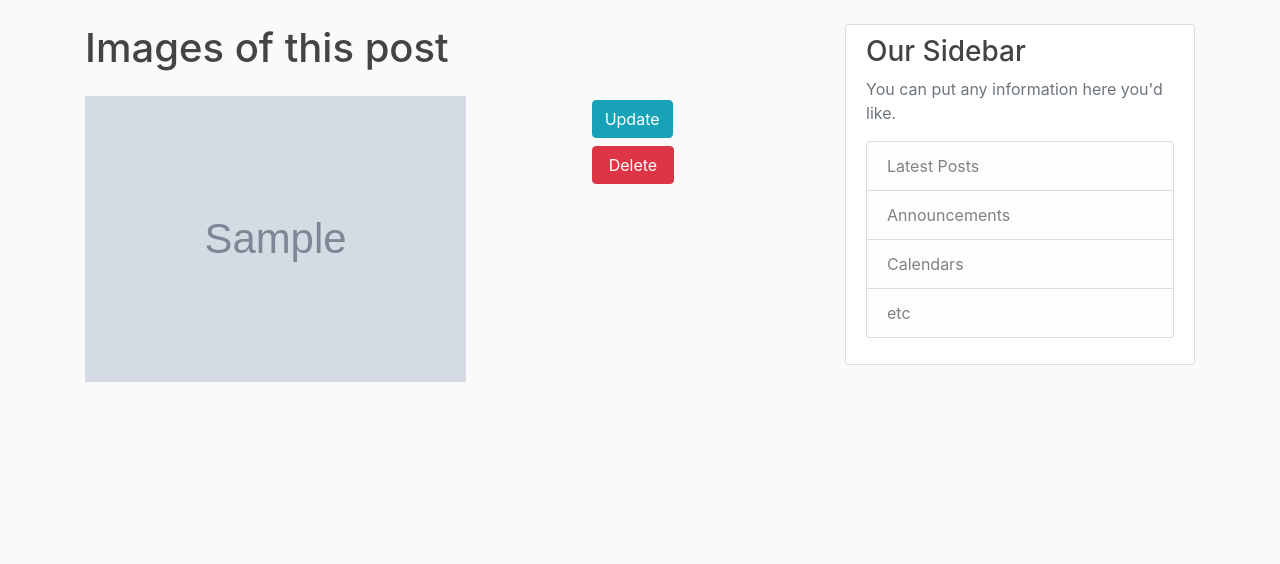
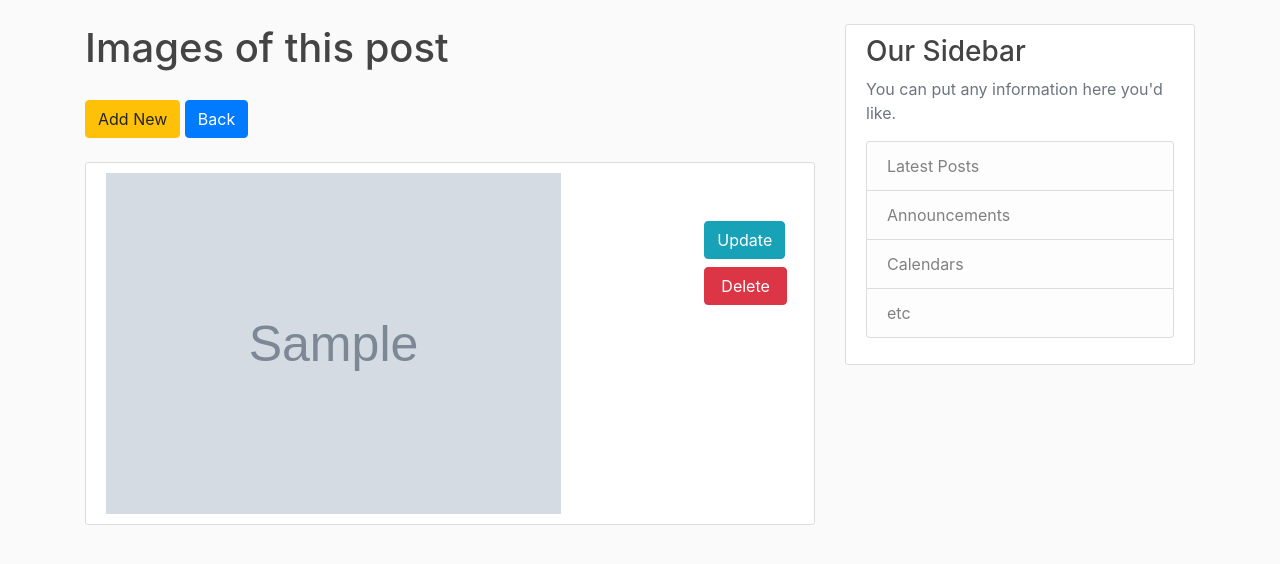
Before and after one commit to Yeqi-Fang/Django_CoreyMS, a Django app: page /postimages/1/ in a window 1280 px wide. Shown: the part 56-620 px from the top of the page. Run offline with Django 3.2, Linux system fonts and the light colour scheme; a user stored in the database is signed in; tables that the repository leaves empty hold one stand-in row (values such as "Sample post"); grey boxes marked "Sample" are stand-in pictures; some libraries are stand-ins or nearby versions.

Commit message:
23-1-11-3

```diff
--- a/blog/models.py
+++ b/blog/models.py
@@ -11,6 +11,7 @@ class Post(models.Model):
     latex = models.TextField(null=True, blank=True)
     date_posted = models.DateTimeField(default=timezone.now)
     author = models.ForeignKey(User, on_delete=models.CASCADE)
+
     # post_image = models.ImageField(blank=True, upload_to='post_pics')
 
     def __repr__(self):
@@ -32,6 +33,11 @@ class PostImages(models.Model):
     def __repr__(self):
         return str(self.post_id)
 
+    def get_absolute_url(self):
+        image = get_object_or_404(PostImages, id=self.pk)
+        post_id = image.post.id
+        return reverse('postimages-list', kwargs={'pk': post_id})
+
 
 class Comment(models.Model):
     user = models.ForeignKey(User, on_delete=models.CASCADE)
--- a/blog/templates/blog/postimages_list.html
+++ b/blog/templates/blog/postimages_list.html
@@ -1,17 +1,24 @@
 {% extends "blog/base.html" %}
 {% block content %}
     <h1 class="mb-4">Images of this post</h1>
+    <a class="btn btn-warning btn-bgg mt-1 mb-4" href="{% url 'postimages-create' post_id %}">Add New</a>
+    <a class="btn btn-primary btn-bgg mt-1 mb-4" href="{% url 'post-detail' post_id %}">Back</a>
     {% for image in object_list %}
-        <div class="row">
-            <div class="col-8">
-                <img src="{{ image.image.url }}" width="80%">
+        <div class="content-section">
+            <div class="row">
+                <div class="col-10">
+                    <img src="{{ image.image.url }}" width="80%">
+                </div>
+                <div class="col-2">
+                    <div><a class="btn btn-info btn-bgg mt-5 mb-1"
+                            href="{% url 'postimages-update' image.id %}">Update</a></div>
+                    <a class="btn btn-danger btn-bg mt-1 mb-1 px-3"
+                       href="{% url 'postimages-delete' image.id %}">Delete</a>
+                </div>
+
             </div>
-            <div class="col-4">
-                <div><a class="btn btn-info btn-bgg mt-1 mb-1" href="{% url 'postimages-update' image.id %}">Update</a></div>
-                <a class="btn btn-danger btn-bg mt-1 mb-1 px-3" href="{% url 'postimages-delete' image.id %}">Delete</a>
-            </div>
+        </div>
 
-        </div>
 
     {% endfor %}
 {% endblock content %}
--- a/blog/urls.py
+++ b/blog/urls.py
@@ -14,6 +14,7 @@ urlpatterns = [
     path('postimages/<int:pk>/', PostImageListView.as_view(), name='postimages-list'),
     path('postimages/<int:pk>/update', PostImageUpdateView.as_view(), name='postimages-update'),
     path('postimages/<int:pk>/delete', PostImageDeleteView.as_view(), name='postimages-delete'),
+    path('postimages/<int:pk>/create', PostImageCreateView.as_view(), name='postimages-create'),
     path('user/<int:pk>/', UserPostListlView.as_view(), name='user-list'),
     path('about/', views.about, name='blog-about'),
     # path('commet/<int:pk>/', views.commet, name='commet'),
--- a/blog/views.py
+++ b/blog/views.py
@@ -1,5 +1,4 @@
 import django
-
 from django.views.generic import (
     ListView,
     DetailView,
@@ -7,18 +6,12 @@ from django.views.generic import (
     DeleteView,
     UpdateView
 )
-from .models import Post, Comment, User, PostImages
+from .models import *
+from .forms import PostCreateForm
 from django.contrib.auth.decorators import login_required
 from django.contrib import messages
-from .forms import PostCreateForm, PostImageCreateForm
 from django.contrib.auth.mixins import LoginRequiredMixin, UserPassesTestMixin
-
 from django.shortcuts import render, redirect, get_object_or_404
-
-
-def home(request):
-    context = {'posts': Post.objects.all()}
-    return render(request, 'blog/home.html', context)
 
 
 class CustomLoginRequiredMixin(LoginRequiredMixin):
@@ -49,7 +42,7 @@ class PostDetailView(DetailView):
             Comment.objects.create(
                 user=request.user,
                 post=Post.objects.get(id=self.kwargs['pk']),
-                commet=request.POST.get('commet')
+                comment=request.POST.get('commet')
             )
             return redirect(f'/post/{self.kwargs["pk"]}')
         messages.error(request, 'You need to login to access This Page.', 'danger')
@@ -75,15 +68,6 @@ class UserPostListlView(ListView):
         return context
 
 
-# LoginRequiredMixin 相当于@login_required
-# class PostCreateView(CustomLoginRequiredMixin, CreateView):
-#     model = Post
-#     fields = ['title', 'content', 'post_image']
-#
-#     def form_valid(self, form):
-#         # 提交的表单对应的post(instance)的作者必须是当前登录的作者
-#         form.instance.author = self.request.user
-#         return super().form_valid(form)
 @login_required
 def post_create_view(request):
     if request.method == "POST":
@@ -102,6 +86,17 @@ def post_create_view(request):
     return render(request, 'blog/post_create_view.html', context)
 
 
+# LoginRequiredMixin 相当于@login_required
+# class PostCreateView(CustomLoginRequiredMixin, CreateView):
+#     model = Post
+#     fields = ['title', 'content', 'post_image']
+#
+#     def form_valid(self, form):
+#         # 提交的表单对应的post(instance)的作者必须是当前登录的作者
+#         form.instance.author = self.request.user
+#         return super().form_valid(form)
+
+
 # UserPassesTestMixin 检查修改post的用户是否是author
 class PostUpdateView(CustomLoginRequiredMixin, UserPassesTestMixin, UpdateView):
     model = Post
@@ -112,7 +107,6 @@ class PostUpdateView(CustomLoginRequiredMixin, UserPassesTestMixin, UpdateView):
         form.instance.author = self.request.user
         return super().form_valid(form)
 
-    # 如果不加会导致post没有author，报错
     def test_func(self):
         post = self.get_object()  # 获得当前修改的post对象
         # 检验当前登录用户是否是post的用户
@@ -120,15 +114,31 @@ class PostUpdateView(CustomLoginRequiredMixin, UserPassesTestMixin, UpdateView):
             return True
         return False
 
+    # 如果不加会导致post没有author，报错
     # 确定修改post的用户是否是创建post的用户
 
 
-class PostImageListView(LoginRequiredMixin, ListView):
+class PostImageListView(CustomLoginRequiredMixin, ListView):
     model = PostImages
     fields = '__all__'
 
     def get_queryset(self):
         return PostImages.objects.filter(post=self.kwargs.get('pk')).all()
+
+    def get_context_data(self, **kwargs):
+        context = super().get_context_data(**kwargs)
+        context['post_id'] = self.kwargs.get('pk')
+        return context
+
+
+class PostImageCreateView(CustomLoginRequiredMixin, CreateView):
+    model = PostImages
+    fields = ['image']
+
+    def form_valid(self, form):
+        post = Post.objects.get(id=self.kwargs.get('pk'))
+        form.instance.post = post
+        return super().form_valid(form)
 
 
 class PostImageUpdateView(CustomLoginRequiredMixin, UpdateView):
@@ -143,7 +153,10 @@ class PostImageUpdateView(CustomLoginRequiredMixin, UpdateView):
 
 class PostImageDeleteView(CustomLoginRequiredMixin, DeleteView):
     model = PostImages
-    success_url = '/'
+
+    def get_success_url(self):
+        # return reverse('postimages', kwargs={'pk':self.kwargs.get('pk')})
+        return self.object.get_absolute_url()
 
 
 class PostDeleteView(CustomLoginRequiredMixin, UserPassesTestMixin, DeleteView):
@@ -179,50 +192,17 @@ class CommentDeleteView(CustomLoginRequiredMixin, UserPassesTestMixin, DeleteVie
                 return True
             return False
 
-    # 设置删除成功之后redirect的网页，没有会报错
-    # success_url = '/'
-
     def get_success_url(self):
         return self.object.get_absolute_url()
 
-
-# def my_login_required(func):
-#     def inner(self, request, *args, **kwargs):
-#         if request.user.is_authenticated:
-#             func(request, *args, **kwargs)
-#         messages.error(request, 'You need to login to access This Page.', 'danger')
-#         return redirect('/login/')
-#
-#     return inner
-
-
-# @login_required
-# def commet(request, pk):
-#     if request.user.is_authenticated:
-#         if request.method == 'POST':
-#             Comment.objects.create(
-#                 user=request.user,
-#                 post=Post.objects.get(id=pk),
-#                 commet=request.POST.get('commet')
-#             )
-#             return redirect(f'/post/{pk}')
-#     messages.error(request, 'You need to login to access This Page.', 'danger')
-#     return redirect('/login/')
-
-
-# def CommentCreateView(ListView):
-
-
-# @my_login_required
-# def commet(request, pk):
-#     if request.method == 'POST':
-#         Comment.objects.create(
-#             user=request.user,
-#             post=Post.objects.get(id=pk),
-#             commet=request.POST.get('commet')
-#         )
-#         return redirect(f'/post/{pk}')
+    # 设置删除成功之后redirect的网页，没有会报错
+    # success_url = '/'
 
 
 def about(request):
     return render(request, 'blog/about.html', {'title': 'About'})
+
+
+def home(request):
+    context = {'posts': Post.objects.all()}
+    return render(request, 'blog/home.html', context)
```
Also changed, not shown: blog/forms.py (+4 -4 lines).
